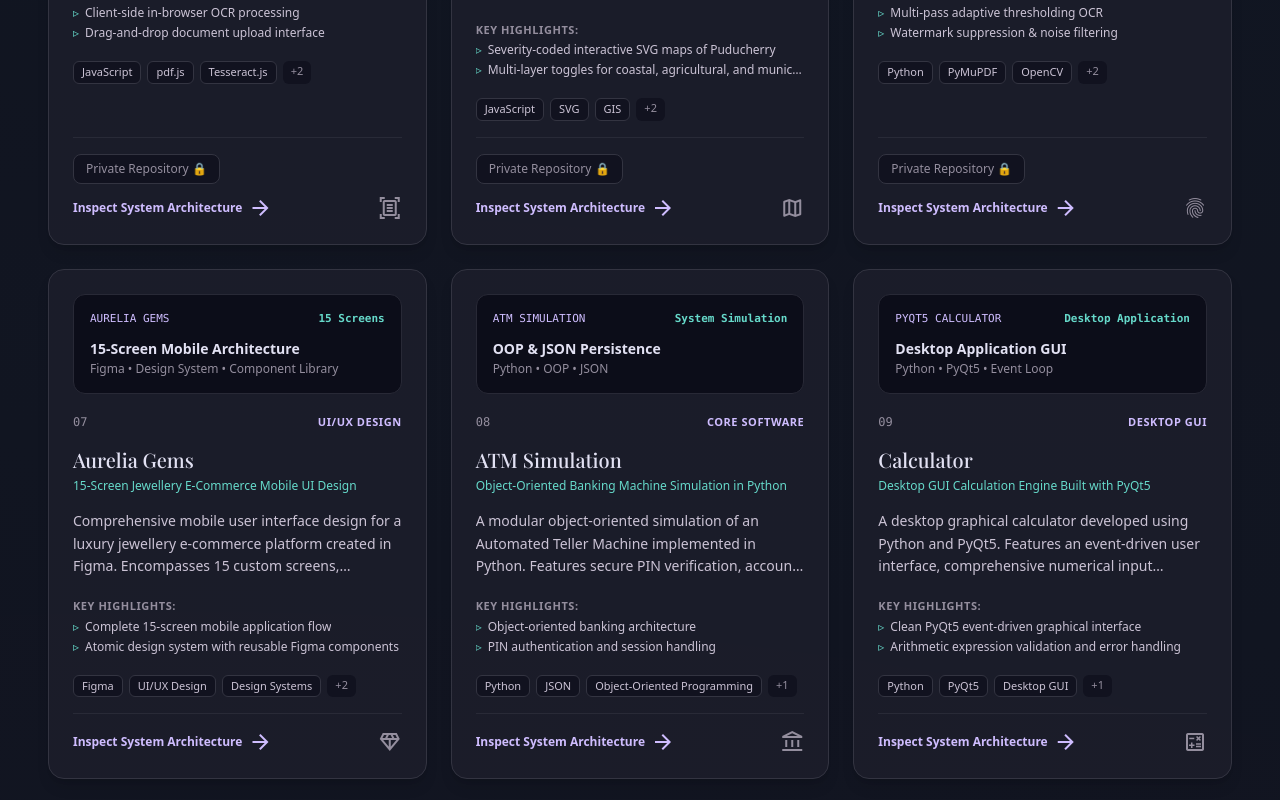
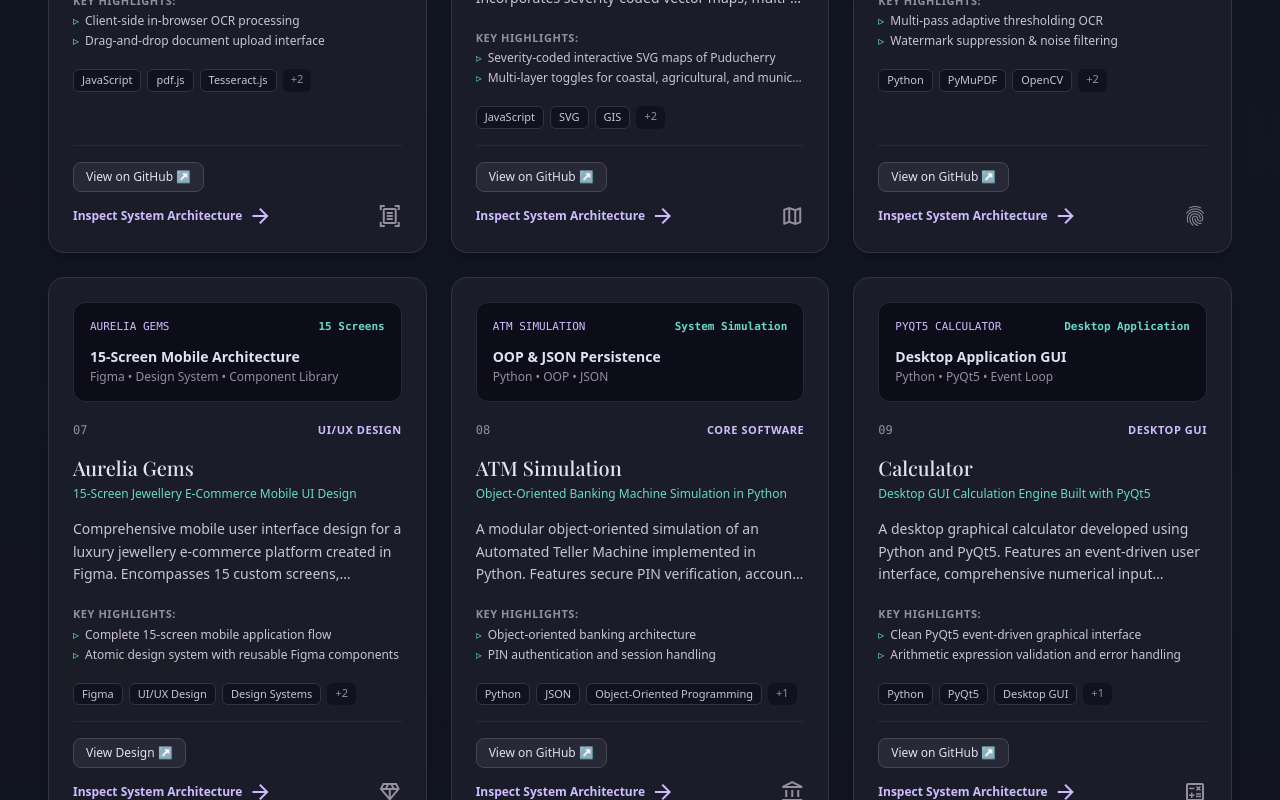
Before and after one commit to jophita-kristen-s/portfolioo, a React (Vite) app: page / in a window 1280 px wide. Shown: the part 7180-7980 px from the top of the page. Built offline with nearby package versions, Linux system fonts and the light colour scheme; a web font is replaced by a local one.

Commit message:
feat: enhance project display and deployment workflow
- Update CI/CD pipeline to include concurrent deployment steps
- Expose previously private project repositories
- Add support for displaying Figma design links in project cards and modals

```diff
--- a/metadata.json
+++ b/metadata.json
@@ -2,5 +2,7 @@
   "name": "Jophita Kristen S - Cosmic Portfolio",
   "description": "Cosmic portfolio and interactive engineering universe of Jophita Kristen S, Information Science & Engineering student, AI developer, and polymath.",
   "requestFramePermissions": [],
-  "majorCapabilities": ["MAJOR_CAPABILITY_SERVER_SIDE_GEMINI_API"]
+  "majorCapabilities": [
+    "MAJOR_CAPABILITY_SERVER_SIDE_GEMINI_API"
+  ]
 }
--- a/src/components/AllProjectsSection.tsx
+++ b/src/components/AllProjectsSection.tsx
@@ -144,9 +144,21 @@ export const AllProjectsSection: React.FC<AllProjectsSectionProps> = ({ onOpenPr
                 </div>
               </div>
 
-              {/* Action Button & GitHub Repo Info */}
+              {/* Action Button & Repo / Design Link */}
               <div className="pt-4 mt-4 border-t border-[#333441]/60 flex flex-col gap-3">
-                {project.githubRepoType === 'public' && project.githubUrl ? (
+                {project.figmaUrl ? (
+                  <div>
+                    <a
+                      href={project.figmaUrl}
+                      target="_blank"
+                      rel="noopener noreferrer"
+                      className="inline-flex items-center gap-1.5 px-3 py-1.5 rounded-lg bg-[#282936] hover:bg-[#373846] border border-[#494553] text-[#e2e1f3] hover:text-[#cfbdff] text-xs font-medium transition-colors"
+                      onClick={(e) => e.stopPropagation()}
+                    >
+                      <span>View Design ↗</span>
+                    </a>
+                  </div>
+                ) : project.githubUrl ? (
                   <div>
                     <a
                       href={project.githubUrl}
@@ -157,12 +169,6 @@ export const AllProjectsSection: React.FC<AllProjectsSectionProps> = ({ onOpenPr
                     >
                       <span>View on GitHub ↗</span>
                     </a>
-                  </div>
-                ) : project.githubRepoType === 'private' ? (
-                  <div>
-                    <span className="inline-flex items-center gap-1.5 px-3 py-1.5 rounded-lg bg-[#11121f] border border-[#333441] text-[#948e9e] text-xs font-medium select-none">
-                      <span>Private Repository 🔒</span>
-                    </span>
                   </div>
                 ) : null}
 
--- a/src/components/FeaturedProjectSection.tsx
+++ b/src/components/FeaturedProjectSection.tsx
@@ -148,9 +148,14 @@ export const FeaturedProjectSection: React.FC<FeaturedProjectSectionProps> = ({
                   </span>
                   <span>{simulating ? 'Scanning...' : 'Rerun Triage'}</span>
                 </button>
-                <span className="inline-flex items-center gap-1.5 px-3 py-2 rounded-lg bg-[#11121f] border border-[#333441] text-xs font-medium text-[#948e9e] select-none">
-                  <span>Private Repository 🔒</span>
-                </span>
+                <a
+                  href="https://github.com/jophita-kristen-s/Explainable-AI-for-Diabetic-Retinopathy-Screening.git"
+                  target="_blank"
+                  rel="noopener noreferrer"
+                  className="inline-flex items-center gap-1.5 px-4 py-2.5 rounded-lg bg-[#282936] hover:bg-[#373846] border border-[#494553] text-[#e2e1f3] hover:text-[#cfbdff] text-sm font-medium transition-colors"
+                >
+                  <span>View on GitHub ↗</span>
+                </a>
               </div>
             </div>
 
--- a/src/components/ProjectModal.tsx
+++ b/src/components/ProjectModal.tsx
@@ -122,7 +122,16 @@ export const ProjectModal: React.FC<ProjectModalProps> = ({ projectId, onClose }
             <span className="font-label-handwritten text-lg text-[#ffb1c3]">
               Verified Portfolio Entry ✦
             </span>
-            {project.githubRepoType === 'public' && project.githubUrl ? (
+            {project.figmaUrl ? (
+              <a
+                href={project.figmaUrl}
+                target="_blank"
+                rel="noopener noreferrer"
+                className="inline-flex items-center gap-1.5 px-3 py-1.5 rounded-lg bg-[#282936] hover:bg-[#373846] border border-[#494553] text-[#e2e1f3] hover:text-[#cfbdff] text-xs font-medium transition-colors"
+              >
+                <span>View Design ↗</span>
+              </a>
+            ) : project.githubUrl ? (
               <a
                 href={project.githubUrl}
                 target="_blank"
@@ -131,10 +140,6 @@ export const ProjectModal: React.FC<ProjectModalProps> = ({ projectId, onClose }
               >
                 <span>View on GitHub ↗</span>
               </a>
-            ) : project.githubRepoType === 'private' ? (
-              <span className="inline-flex items-center gap-1.5 px-3 py-1.5 rounded-lg bg-[#11121f] border border-[#333441] text-[#948e9e] text-xs font-medium select-none">
-                <span>Private Repository 🔒</span>
-              </span>
             ) : null}
           </div>
           <button
--- a/src/data/portfolioData.ts
+++ b/src/data/portfolioData.ts
@@ -197,7 +197,8 @@ export const ALL_PROJECTS: Project[] = [
       'Level 0–4 severity staging coupled with Grad-CAM feature attribution maps',
       'Automated report generation streamlining screening reviews for medical assistants'
     ],
-    githubRepoType: 'private'
+    githubUrl: 'https://github.com/jophita-kristen-s/Explainable-AI-for-Diabetic-Retinopathy-Screening.git',
+    githubRepoType: 'public'
   },
   {
     id: 'smart-hospital-ai',
@@ -289,7 +290,8 @@ export const ALL_PROJECTS: Project[] = [
       'Custom bounding box template alignment for recurring invoice and receipt layouts',
       'Export engine for instant CSV and JSON generation'
     ],
-    githubRepoType: 'private'
+    githubUrl: 'https://github.com/jophita-kristen-s/Scanline.git',
+    githubRepoType: 'public'
   },
   {
     id: 'encrowatch',
@@ -318,7 +320,8 @@ export const ALL_PROJECTS: Project[] = [
       'Layer toggle subsystem isolating coastal regulation zones and water bodies',
       'Structured audit logging enabling officers to submit visual incident reports'
     ],
-    githubRepoType: 'private'
+    githubUrl: 'https://github.com/jophita-kristen-s/EncroWatch.git',
+    githubRepoType: 'public'
   },
   {
     id: 'voter-epic',
@@ -346,7 +349,8 @@ export const ALL_PROJECTS: Project[] = [
       'Coordinate-based bounding box extraction for EPIC number, holder name, and relation fields',
       'Custom regex post-processor and error debugging rules to rectify character confusion (0 vs O, 1 vs I)'
     ],
-    githubRepoType: 'private'
+    githubUrl: 'https://github.com/jophita-kristen-s/Voter-EPIC-Extraction-Pipeline.git',
+    githubRepoType: 'public'
   },
   {
     id: 'aurelia-gems',
@@ -374,7 +378,8 @@ export const ALL_PROJECTS: Project[] = [
       'Built a scalable component system with comprehensive auto-layout variants in Figma',
       'Engineered an accessible high-contrast palette suited for luxury lifestyle branding',
       'Standardized 8pt spacing grid and typographic scaling'
-    ]
+    ],
+    figmaUrl: 'https://www.figma.com/design/KnF1N8tKX4m7ibGckToqEi/Aurelia-Gems-%E2%80%93-Jewellery-E-Commerce-App?node-id=23-308&t=owbKW9ZWxBvQGNl7-0'
   },
   {
     id: 'atm-simulation',
@@ -400,7 +405,9 @@ export const ALL_PROJECTS: Project[] = [
     technicalHighlights: [
       'Strict transaction validation guarding against overdrafts and invalid currency denominations',
       'Structured JSON serialization for persistent account state across application sessions'
-    ]
+    ],
+    githubUrl: 'https://github.com/jophita-kristen-s/ATM-Simulation.git',
+    githubRepoType: 'public'
   },
   {
     id: 'calculator-pyqt5',
@@ -425,7 +432,9 @@ export const ALL_PROJECTS: Project[] = [
     technicalHighlights: [
       'Qt signal-and-slot architecture ensuring non-blocking event-loop handling',
       'Graceful error handling for division-by-zero and malformed syntax strings'
-    ]
+    ],
+    githubUrl: 'https://github.com/jophita-kristen-s/Calculator.git',
+    githubRepoType: 'public'
   },
   {
     id: 'regression-ml-comparison',
@@ -451,7 +460,9 @@ export const ALL_PROJECTS: Project[] = [
     technicalHighlights: [
       'Standardized preprocessing pipelines with feature scaling, imputation, and encoding',
       'K-fold cross-validation protocol to eliminate sampling bias'
-    ]
+    ],
+    githubUrl: 'https://github.com/jophita-kristen-s/Regression-Based-ML-Comparison.git',
+    githubRepoType: 'public'
   },
   {
     id: 'classification-ml-comparison',
@@ -477,7 +488,9 @@ export const ALL_PROJECTS: Project[] = [
     technicalHighlights: [
       'Multi-metric evaluation tracking Precision-Recall curves and Confusion Matrices',
       'Hyperparameter grid searching across tree depths, kernels, and regularization factors'
-    ]
+    ],
+    githubUrl: 'https://github.com/jophita-kristen-s/Classification-Based-ML-Comparison.git',
+    githubRepoType: 'public'
   },
   {
     id: 'upi-transactions-prediction',
@@ -502,7 +515,9 @@ export const ALL_PROJECTS: Project[] = [
     technicalHighlights: [
       'Engineered temporal frequency and transaction deviation features from raw payment logs',
       'Ensemble decision tree optimization using feature importance ranking'
-    ]
+    ],
+    githubUrl: 'https://github.com/jophita-kristen-s/UPI-Payment-Transactions-Prediction.git',
+    githubRepoType: 'public'
   },
   {
     id: 'credit-card-fraud-detection',
@@ -527,7 +542,9 @@ export const ALL_PROJECTS: Project[] = [
     technicalHighlights: [
       'Standardized feature scaling on PCA-transformed transactional components',
       'Precision-Recall and ROC curve tuning for mission-critical fraud isolation'
-    ]
+    ],
+    githubUrl: 'https://github.com/jophita-kristen-s/Credit-Card-Fraud-Detection.git',
+    githubRepoType: 'public'
   },
   {
     id: 'mnist-digit-recognition',
@@ -552,7 +569,9 @@ export const ALL_PROJECTS: Project[] = [
     technicalHighlights: [
       'ImageDataGenerator integration for dynamic rotation and translation shifts during training',
       'Training convergence profiling with loss curves and confusion matrix validation'
-    ]
+    ],
+    githubUrl: 'https://github.com/jophita-kristen-s/MNIST-Digit-Recognition.git',
+    githubRepoType: 'public'
   },
   {
     id: 'stock-market-prediction',
@@ -577,7 +596,9 @@ export const ALL_PROJECTS: Project[] = [
     technicalHighlights: [
       'Time-series chronological split preventing future data leakage during training',
       'Quantitative comparison of residual error metrics between linear and non-linear regressors'
-    ]
+    ],
+    githubUrl: 'https://github.com/jophita-kristen-s/Stock-Market-Prediction-.git',
+    githubRepoType: 'public'
   },
   {
     id: 'cheque-fraud-detection',
@@ -602,7 +623,9 @@ export const ALL_PROJECTS: Project[] = [
     technicalHighlights: [
       'Adaptive Gaussian thresholding to isolate handwritten pen strokes from patterned cheque backgrounds',
       'Keras CNN training for binary legitimate vs fraudulent cheque classification'
-    ]
+    ],
+    githubUrl: 'https://github.com/jophita-kristen-s/Cheque-Fraud-Detection-.git',
+    githubRepoType: 'public'
   },
   {
     id: 'customer-satisfaction-prediction',
@@ -627,7 +650,9 @@ export const ALL_PROJECTS: Project[] = [
     technicalHighlights: [
       'Comprehensive missing-value imputation and ordinal encoding across customer categories',
       'Extracted feature importance rankings highlighting online boarding as the primary driver'
-    ]
+    ],
+    githubUrl: 'https://github.com/jophita-kristen-s/Customer-Satisfaction-Prediction-.git',
+    githubRepoType: 'public'
   },
   {
     id: 'sse-realtime-messaging',
--- a/src/types.ts
+++ b/src/types.ts
@@ -30,6 +30,7 @@ export interface Project {
   longOverview?: string;
   technicalHighlights?: string[];
   githubUrl?: string;
+  figmaUrl?: string;
   githubRepoType?: 'public' | 'private';
   liveDemoUrl?: string;
 }
```
Also changed, not shown: vite.config.ts (+0 -23 lines).
